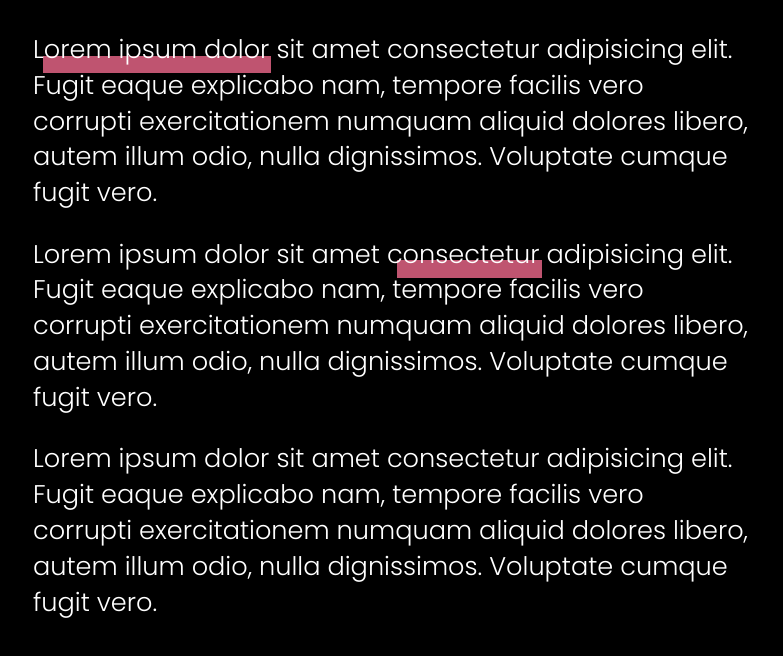
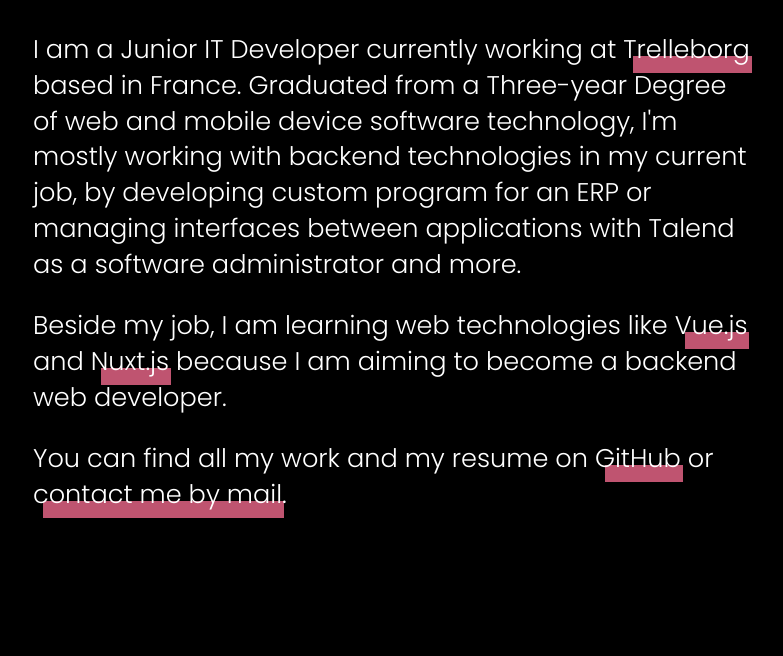
Before and after one commit to NicolasRenault/2022-homepage, a plain HTML site: page public/index.html in a window 1280 px wide. Shown: the part 292-948 px from the top of the page, without its empty margins (103-886 px from the left). After the commit the page ends 879 px from the top, so only its background shows below. Drawn offline with Linux system fonts and the light colour scheme.

Commit message:
Adding the text (beginning)

```diff
--- a/public/index.html
+++ b/public/index.html
@@ -34,7 +34,7 @@
                 position: relative;
                 overflow: hidden;
                 text-decoration: none;
-
+                color: #FFFFFF;
             }
 
             a:active, a:hover {
@@ -97,9 +97,22 @@
     <body>
         <h1>Hello.</h1>
         <p style="font-weight: 500; font-size: 2.2em">My name is Nicolas Renault.</p>
-        <p><a>Lorem ipsum dolor</a> sit amet consectetur adipisicing elit. Fugit eaque explicabo nam, tempore facilis vero corrupti exercitationem numquam aliquid dolores libero, autem illum odio, nulla dignissimos. Voluptate cumque fugit vero.</p>
-        <p>Lorem ipsum dolor sit amet <a>consectetur</a> adipisicing elit. Fugit eaque explicabo nam, tempore facilis vero corrupti exercitationem numquam aliquid dolores libero, autem illum odio, nulla dignissimos. Voluptate cumque fugit vero.</p>
-        <p>Lorem ipsum dolor sit amet consectetur adipisicing elit. Fugit eaque explicabo nam, tempore facilis vero corrupti exercitationem numquam aliquid dolores libero, autem illum odio, nulla dignissimos. Voluptate cumque fugit vero.</p>
+        <p>
+            I am a Junior IT Developer currently working at
+            <a href="https://www.trelleborg.com/" target="_blank">Trelleborg</a> based in France.
+            Graduated from a Three-year Degree of web and mobile device software technology,
+            I'm mostly working with backend technologies in my current job, by developing custom program for an ERP
+            or managing interfaces between applications with Talend as a software administrator and more.
+        </p>
+        <p>
+            Beside my job, I am learning web technologies like
+            <a href="https://vuejs.org" target="_blank">Vue.js</a> and <a href="https://nuxtjs.org" target="_blank">Nuxt.js</a>
+            because I am aiming to become a backend web developer.
+        </p>
+        <p>
+            You can find all my work and my resume on <a href="https://github.com/NicolasRenault" target="_blank">GitHub</a>
+            or <a href="mailto:contact.nicolasrenault@gmail.com">contact me by mail</a>.
+        </p>
     </body>
     <script defer>
         //Select a random color at launch
```
Also changed, not shown: TODO.txt, text.txt (added).
